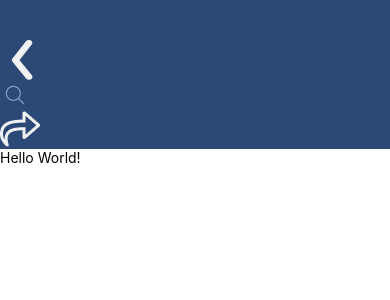
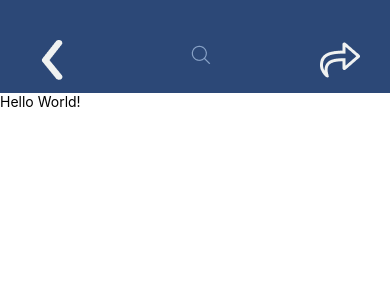
Before and after one commit to Carolsubtil/TestandoGit, a React Native app: screen / in a window 390 px wide. Shown: the top 300 px of the page. Built offline with nearby package versions, Linux system fonts and the light colour scheme.

Commit message:
FlexDirection

```diff
--- a/App.tsx
+++ b/App.tsx
@@ -28,10 +28,14 @@ export default function App() {
 
 const styles = StyleSheet.create({
   container: {
+    flex:1,
   },
   header:{
       minHeight:93,
       backgroundColor: "#2C4877",
       paddingTop:40,
+      flexDirection:"row",
+      justifyContent:"space-between",
+      paddingHorizontal:30,
   },
 });
```
